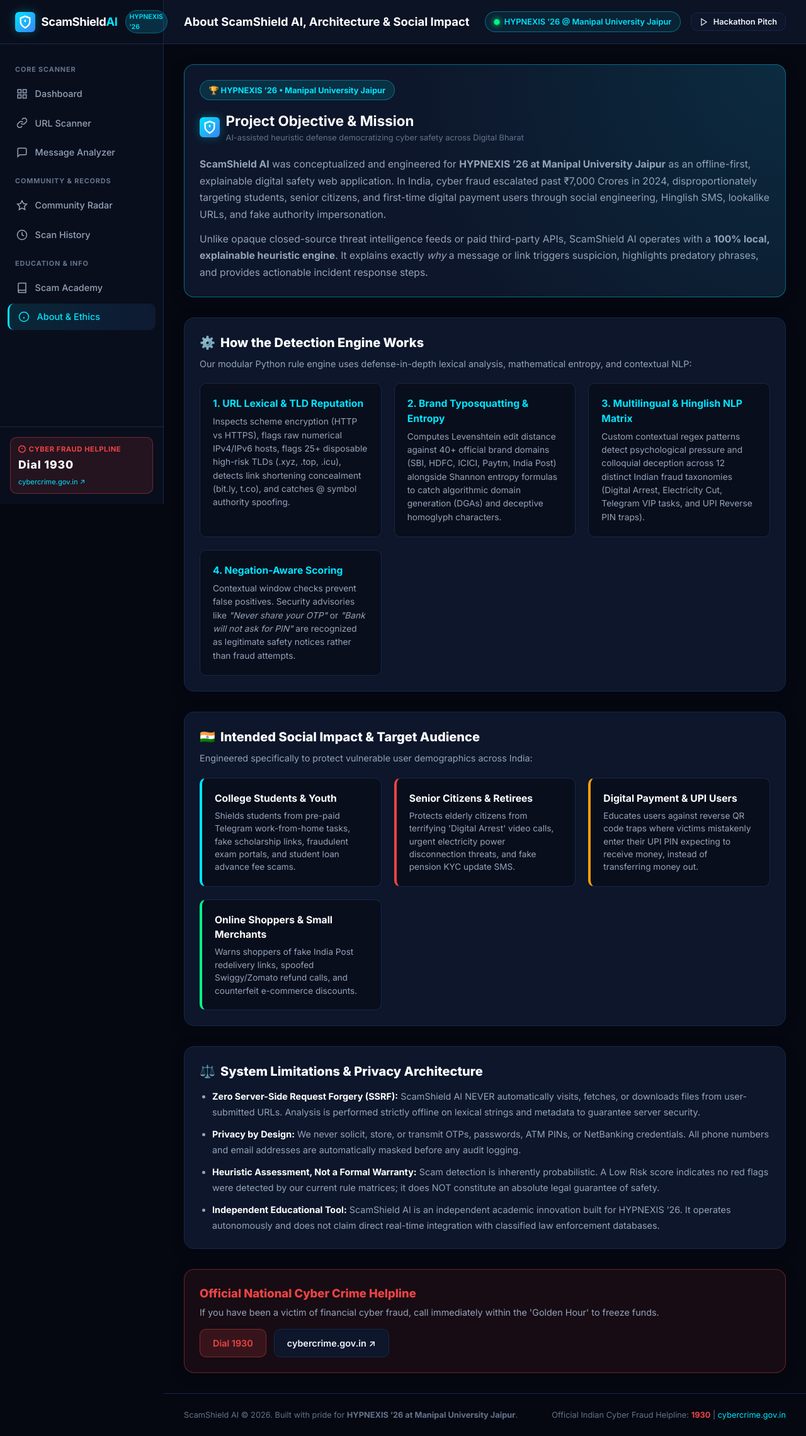
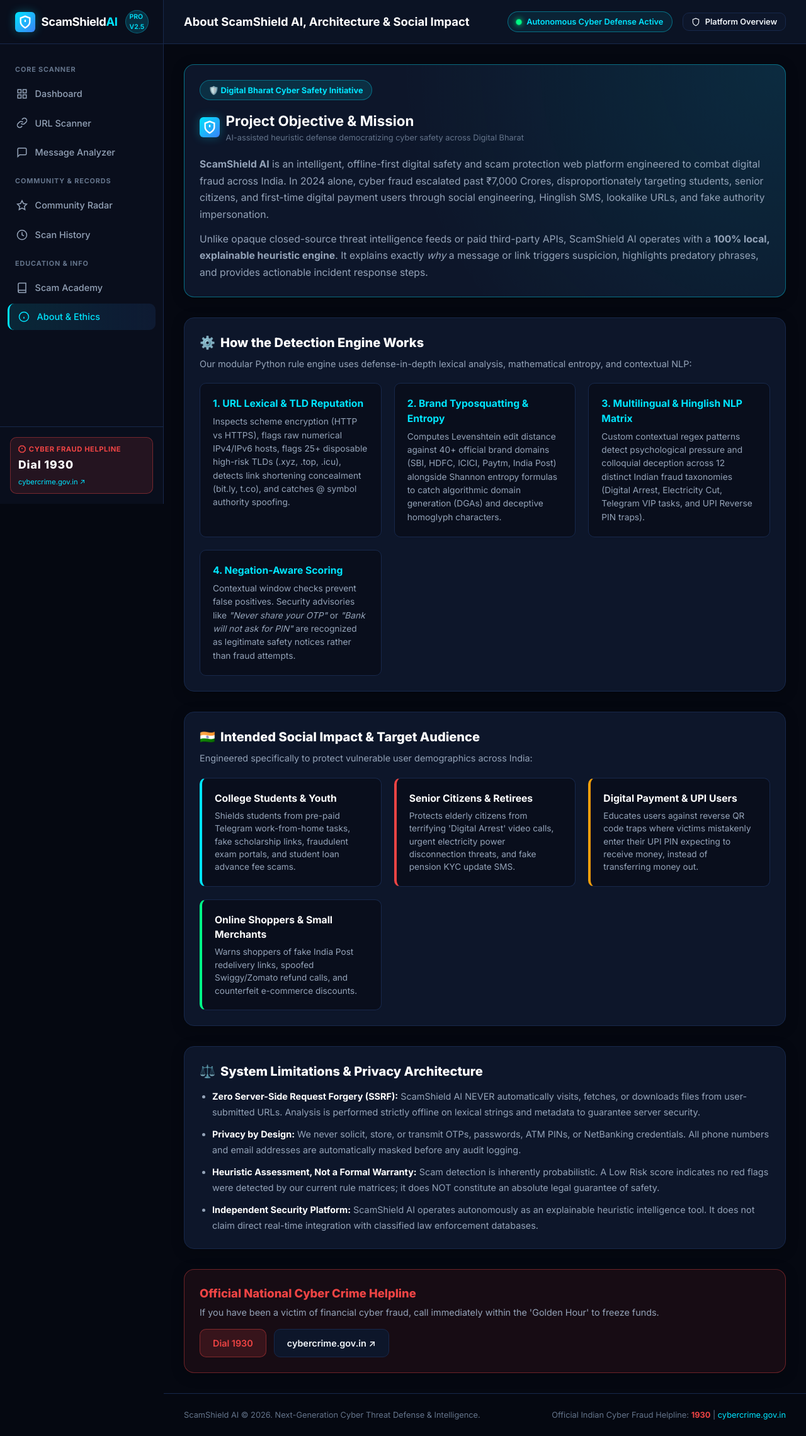
Before and after one commit to rajshukla7099/Scamshield-Ai, a Flask app: page /about in a window 1280 px wide. Shown: the whole page at 63% size. Run offline with Flask 3, Linux system fonts and the light colour scheme.

Commit message:
Remove all hackathon references for production release

```diff
--- a/app.py
+++ b/app.py
@@ -154,7 +154,7 @@ def api_scan():
 
 @app.route("/api/samples", methods=["GET"])
 def api_samples():
-    """Returns curated demo samples for instant hackathon demonstration."""
+    """Returns curated demo samples for instant threat testing."""
     return jsonify({"success": True, "samples": SAMPLE_TEST_CASES})
 
 @app.route("/api/scan/url", methods=["POST"])
--- a/database/__init__.py
+++ b/database/__init__.py
@@ -1,6 +1,6 @@
 """
 ScamShield AI - Database Package
-Built for HYPNEXIS ’26 at Manipal University Jaipur
+Next-Generation Cyber Threat Defense & Intelligence Platform
 """
 
 from database.db import (
--- a/database/db.py
+++ b/database/db.py
@@ -1,6 +1,6 @@
 """
 ScamShield AI - SQLite Persistence Layer
-Built for HYPNEXIS ’26 at Manipal University Jaipur
+Next-Generation Cyber Threat Defense & Intelligence Platform
 
 Features:
 - Parameterized SQLite queries preventing SQL injection
--- a/detection/__init__.py
+++ b/detection/__init__.py
@@ -1,6 +1,6 @@
 """
 ScamShield AI - Detection Engine Package
-Built for HYPNEXIS ’26 at Manipal University Jaipur
+Next-Generation Cyber Threat Defense & Intelligence Platform
 """
 
 from detection.scanner import (
--- a/detection/scanner.py
+++ b/detection/scanner.py
@@ -1,6 +1,6 @@
 """
 ScamShield AI - Heuristic Detection Engine
-Built for HYPNEXIS ’26 at Manipal University Jaipur
+Next-Generation Cyber Threat Defense & Intelligence Platform
 
 Features:
 - Lexical, structural, and reputation inspection for URLs
--- a/seed_data.py
+++ b/seed_data.py
@@ -268,4 +268,4 @@ def seed_database():
 
 if __name__ == "__main__":
     seed_database()
-    print("Database successfully initialized and seeded with realistic hackathon datasets!")
+    print("Database successfully initialized and seeded with realistic threat intelligence datasets!")
--- a/templates/about.html
+++ b/templates/about.html
@@ -1,15 +1,15 @@
 {% extends "base.html" %}
 
-{% block title %}About ScamShield AI — HYPNEXIS ’26 | Manipal University Jaipur{% endblock %}
+{% block title %}About ScamShield AI — Intelligent Cyber Defense Platform{% endblock %}
 {% block page_title %}About ScamShield AI, Architecture & Social Impact{% endblock %}
 
 {% block content %}
 <div style="display: flex; flex-direction: column; gap: 2rem; max-width: 960px; margin: 0 auto;">
 
-  <!-- Hackathon Banner & Executive Summary -->
+  <!-- Digital Safety Mission & Executive Summary -->
   <div class="cyber-card" style="border-color: rgba(0, 229, 255, 0.4); background: radial-gradient(circle at top right, rgba(0, 229, 255, 0.1), transparent 60%), var(--bg-card);">
     <div style="display: inline-flex; align-items: center; gap: 0.5rem; background: rgba(0, 229, 255, 0.12); border: 1px solid rgba(0, 229, 255, 0.35); padding: 0.35rem 0.85rem; border-radius: 9999px; font-size: 0.8rem; color: var(--accent-cyan); font-weight: 700; margin-bottom: 1rem;">
-      <span>🏆 HYPNEXIS ’26 • Manipal University Jaipur</span>
+      <span>🛡️ Digital Bharat Cyber Safety Initiative</span>
     </div>
 
     <div class="cyber-card-header" style="border-bottom: none; padding-bottom: 0;">
@@ -25,7 +25,7 @@
     </div>
 
     <p style="font-size: 0.98rem; color: var(--text-muted); line-height: 1.7; margin-top: 1rem;">
-      <strong>ScamShield AI</strong> was conceptualized and engineered for <strong>HYPNEXIS ’26 at Manipal University Jaipur</strong> as an offline-first, explainable digital safety web application. In India, cyber fraud escalated past ₹7,000 Crores in 2024, disproportionately targeting students, senior citizens, and first-time digital payment users through social engineering, Hinglish SMS, lookalike URLs, and fake authority impersonation.
+      <strong>ScamShield AI</strong> is an intelligent, offline-first digital safety and scam protection web platform engineered to combat digital fraud across India. In 2024 alone, cyber fraud escalated past ₹7,000 Crores, disproportionately targeting students, senior citizens, and first-time digital payment users through social engineering, Hinglish SMS, lookalike URLs, and fake authority impersonation.
     </p>
 
     <p style="font-size: 0.98rem; color: var(--text-muted); line-height: 1.7; margin-top: 0.75rem;">
@@ -130,7 +130,7 @@
         <strong style="color: #fff;">Heuristic Assessment, Not a Formal Warranty:</strong> Scam detection is inherently probabilistic. A Low Risk score indicates no red flags were detected by our current rule matrices; it does NOT constitute an absolute legal guarantee of safety.
       </li>
       <li>
-        <strong style="color: #fff;">Independent Educational Tool:</strong> ScamShield AI is an independent academic innovation built for HYPNEXIS ’26. It operates autonomously and does not claim direct real-time integration with classified law enforcement databases.
+        <strong style="color: #fff;">Independent Security Platform:</strong> ScamShield AI operates autonomously as an explainable heuristic intelligence tool. It does not claim direct real-time integration with classified law enforcement databases.
       </li>
     </ul>
   </div>
--- a/templates/base.html
+++ b/templates/base.html
@@ -22,7 +22,7 @@
           </div>
           <span>ScamShield<span style="color: var(--accent-cyan);">AI</span></span>
         </a>
-        <span class="brand-badge">HYPNEXIS ’26</span>
+        <span class="brand-badge">PRO v2.5</span>
       </div>
 
       <nav class="sidebar-nav">
@@ -88,11 +88,11 @@
         <div class="header-right">
           <div class="header-badge" style="border-color: rgba(0, 229, 255, 0.4); background: rgba(0, 229, 255, 0.08);">
             <span class="pulse-dot" style="background: var(--accent-green); box-shadow: 0 0 8px var(--accent-green);"></span>
-            <span style="color: var(--accent-cyan); font-weight: 600;">HYPNEXIS ’26 @ Manipal University Jaipur</span>
+            <span style="color: var(--accent-cyan); font-weight: 600;">Autonomous Cyber Defense Active</span>
           </div>
           <button class="btn btn-secondary btn-sm" onclick="openPresentationModal()">
-            <svg width="14" height="14" viewBox="0 0 24 24" fill="none" stroke="currentColor" stroke-width="2"><polygon points="5 3 19 12 5 21 5 3"></polygon></svg>
-            Hackathon Pitch
+            <svg width="14" height="14" viewBox="0 0 24 24" fill="none" stroke="currentColor" stroke-width="2"><path d="M12 22s8-4 8-10V5l-8-3-8 3v7c0 6 8 10 8 10z"></path></svg>
+            Platform Overview
           </button>
         </div>
       </header>
@@ -103,7 +103,7 @@
 
       <footer style="padding: 1.5rem 2rem; border-top: 1px solid var(--border-color); font-size: 0.8rem; color: var(--text-dim); text-align: center; display: flex; justify-content: space-between; align-items: center; flex-wrap: wrap; gap: 1rem;">
         <div>
-          ScamShield AI &copy; 2026. Built with pride for <strong>HYPNEXIS ’26 at Manipal University Jaipur</strong>.
+          ScamShield AI &copy; 2026. Next-Generation Cyber Threat Defense & Intelligence.
         </div>
         <div>
           Official Indian Cyber Fraud Helpline: <strong style="color: var(--risk-high);">1930</strong> | <a href="https://cybercrime.gov.in" target="_blank" rel="noopener noreferrer">cybercrime.gov.in</a>
@@ -112,12 +112,12 @@
     </div>
   </div>
 
-  <!-- Hackathon Presentation Pitch Modal -->
+  <!-- Platform Overview Modal -->
   <div class="modal-overlay" id="presentationModal">
     <div class="modal-card">
       <div style="display: flex; justify-content: space-between; align-items: center; margin-bottom: 1rem; border-bottom: 1px solid var(--border-color); padding-bottom: 0.75rem;">
         <h3 style="color: #fff; font-size: 1.25rem; display: flex; align-items: center; gap: 0.5rem;">
-          🚀 ScamShield AI — 2-Minute Hackathon Pitch
+          🛡️ ScamShield AI — Platform Overview & Architecture
         </h3>
         <button onclick="closePresentationModal()" style="background: none; border: none; color: var(--text-muted); cursor: pointer; font-size: 1.25rem;">✕</button>
       </div>
@@ -144,12 +144,12 @@
         </div>
 
         <div>
-          <h4 style="color: var(--accent-cyan); font-size: 0.95rem; margin-bottom: 0.3rem;">4. Demo Flow for Judges</h4>
+          <h4 style="color: var(--accent-cyan); font-size: 0.95rem; margin-bottom: 0.3rem;">4. Quick Feature Guide</h4>
           <ol style="padding-left: 1.2rem; color: var(--text-main);">
-            <li>Open <strong>URL Scanner</strong> & click <em>"Try Sample: SBI Phishing"</em> ➔ Watch instant 94/100 risk score with lookalike domain detection.</li>
-            <li>Open <strong>Message Analyzer</strong> & click <em>"Sample: Electricity Cut (Hinglish)"</em> ➔ See annotated text highlights on high-pressure threats.</li>
-            <li>View <strong>Dashboard</strong> with real-time Chart.js risk analytics and recent audits.</li>
-            <li>Test your instincts in <strong>Scam Academy</strong> with interactive quiz scenarios.</li>
+            <li>Open <strong>URL Scanner</strong> ➔ Test links for typosquatting, high-risk TLDs, and IP hosts.</li>
+            <li>Open <strong>Message Analyzer</strong> ➔ See real-time threat highlighting on deceptive SMS & WhatsApp messages.</li>
+            <li>View <strong>Dashboard</strong> with real-time risk analytics and security telemetry.</li>
+            <li>Practice scam detection in <strong>Scam Academy</strong> with interactive quiz scenarios.</li>
           </ol>
         </div>
       </div>
--- a/templates/index.html
+++ b/templates/index.html
@@ -1,6 +1,6 @@
 {% extends "base.html" %}
 
-{% block title %}ScamShield AI — Stay One Step Ahead of Scams | HYPNEXIS ’26{% endblock %}
+{% block title %}ScamShield AI — Stay One Step Ahead of Scams | Digital Safety Platform{% endblock %}
 {% block page_title %}Cyber Threat Protection & Live Scanner{% endblock %}
 
 {% block content %}
@@ -13,7 +13,7 @@
     <div style="max-width: 820px; position: relative; z-index: 2;">
       <div style="display: inline-flex; align-items: center; gap: 0.6rem; background: rgba(0, 229, 255, 0.1); border: 1px solid rgba(0, 229, 255, 0.35); padding: 0.4rem 1rem; border-radius: 9999px; font-size: 0.8rem; color: var(--accent-cyan); font-weight: 600; margin-bottom: 1.25rem;">
         <span class="pulse-dot" style="background: var(--accent-green); box-shadow: 0 0 10px var(--accent-green);"></span>
-        <span>HYPNEXIS ’26 • Manipal University Jaipur</span>
+        <span>Next-Gen Cybersecurity Platform</span>
         <span style="opacity: 0.5;">|</span>
         <span style="color: #cbd5e1;">Zero-API Offline Detection Engine</span>
       </div>
@@ -38,7 +38,7 @@
           🎓 Scam Education & Quizzes
         </a>
         <button type="button" class="btn btn-secondary" onclick="openPresentationModal()" style="padding: 0.9rem 1.4rem; font-size: 0.95rem;">
-          🚀 Hackathon Pitch Deck
+          🛡️ Platform Overview
         </button>
       </div>
     </div>
--- a/templates/learn.html
+++ b/templates/learn.html
@@ -11,7 +11,7 @@
     <div style="display: flex; justify-content: space-between; align-items: center; flex-wrap: wrap; gap: 1rem; margin-bottom: 1rem;">
       <div>
         <div style="display: inline-flex; align-items: center; gap: 0.4rem; font-size: 0.75rem; color: var(--accent-cyan); text-transform: uppercase; font-weight: 700; letter-spacing: 0.05em; margin-bottom: 0.25rem;">
-          🎯 Interactive Practice Arena • HYPNEXIS ’26
+          🎯 Interactive Practice Arena • Digital Safety
         </div>
         <h2 style="font-size: 1.45rem; color: #fff; font-weight: 800;">Scam or Legitimate? Test Your Security Instincts</h2>
       </div>
```
Also changed, not shown: tests/test_scanner.py (+1 -1 lines), README.md, scamshield.db.
